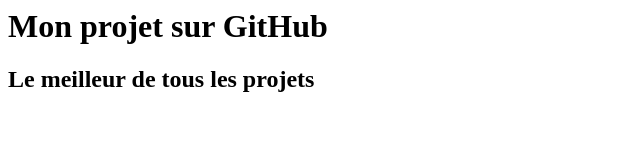
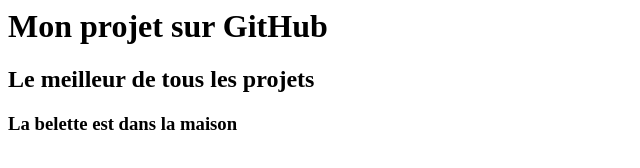
Before and after one commit to Isa35160/test-dec_dev, a plain HTML site: page index.html in a window 1280 px wide. Shown: the whole page, without its empty margins (0-640 px from the left). Drawn offline with Linux system fonts and the light colour scheme.

Commit message:
Supression de CouCouIsa + ajout h3 index.html

```diff
--- a/index.html
+++ b/index.html
@@ -13,6 +13,7 @@
 
 <h1> Mon projet sur GitHub </h1>
 <h2>Le meilleur de tous les projets<h2>
+<h3>La belette est dans la maison<h3>
 </body>
 
 </html>
```
Also changed, not shown: coucouIsa.html (deleted, +0 -1 lines).
